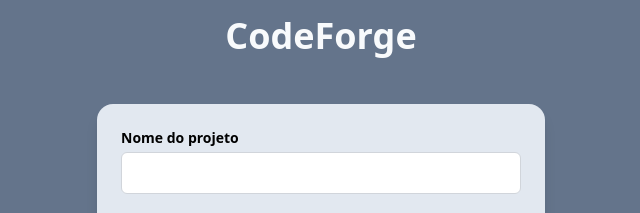
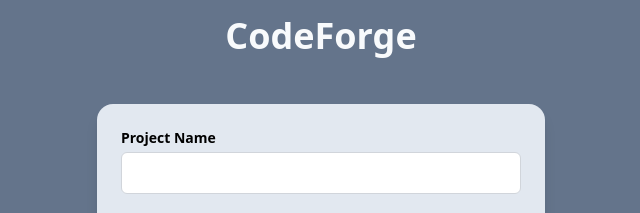
Before and after one commit to marceloholgado/CodeForge, a React (Vite) app in the folder frontend/: page / in a window 1280 px wide. Shown: the top 213 px of the page, without its empty margins (319-959 px from the left). Built offline with nearby package versions, Linux system fonts and the light colour scheme.

Commit message:
Fix: removing words in ptbr

```diff
--- a/frontend/src/App.tsx
+++ b/frontend/src/App.tsx
@@ -112,10 +112,10 @@ function App() {
 
       <div className="flex-grow flex items-center justify-center">
         <div className="p-6 w-[28rem] bg-slate-200 rounded-2xl shadow-lg text-black space-y-4">
-          {/* Nome do projeto */}
+          {/* Pproject Name */}
           <div>
             <label className="block text-sm font-semibold mb-1">
-              Nome do projeto
+              Project Name
             </label>
             <input
               type="text"
```
